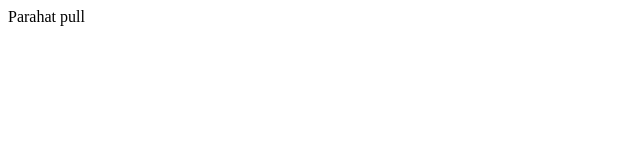
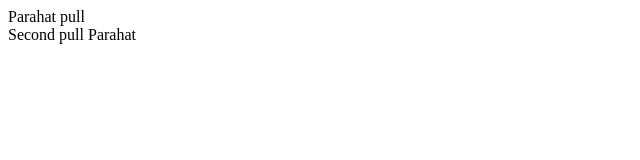
Before and after one commit to aydgn/git-test, a plain HTML site: page index.html in a window 1280 px wide. Shown: the whole page, without its empty margins (0-640 px from the left). Drawn offline with Linux system fonts and the light colour scheme.

Commit message:
Requst pul Parahat

```diff
--- a/index.html
+++ b/index.html
@@ -8,5 +8,6 @@
 </head>
 <body>
     <div>Parahat pull</div>
+    <div>Second pull Parahat</div>
 </body>
 </html>
```
